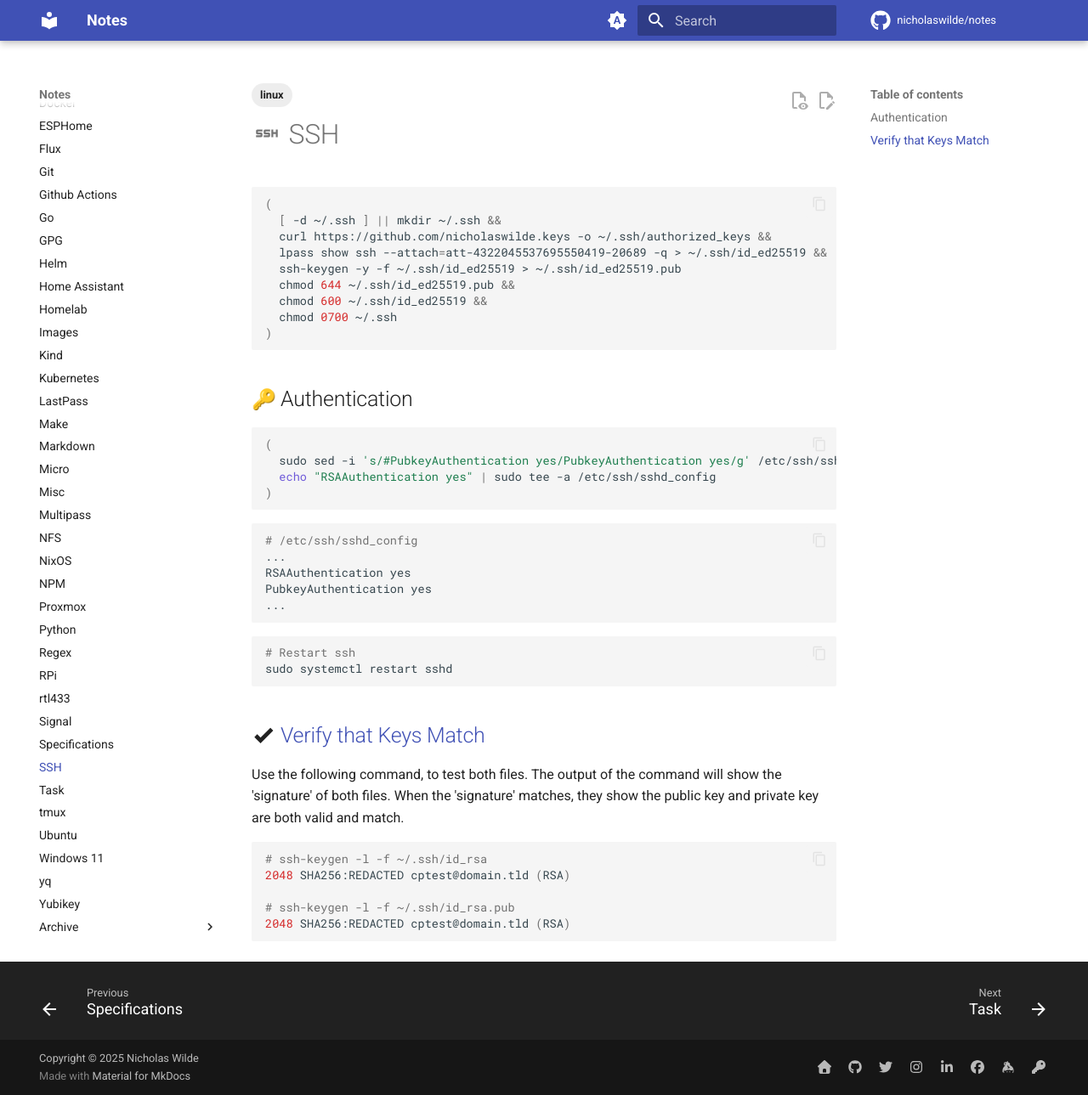
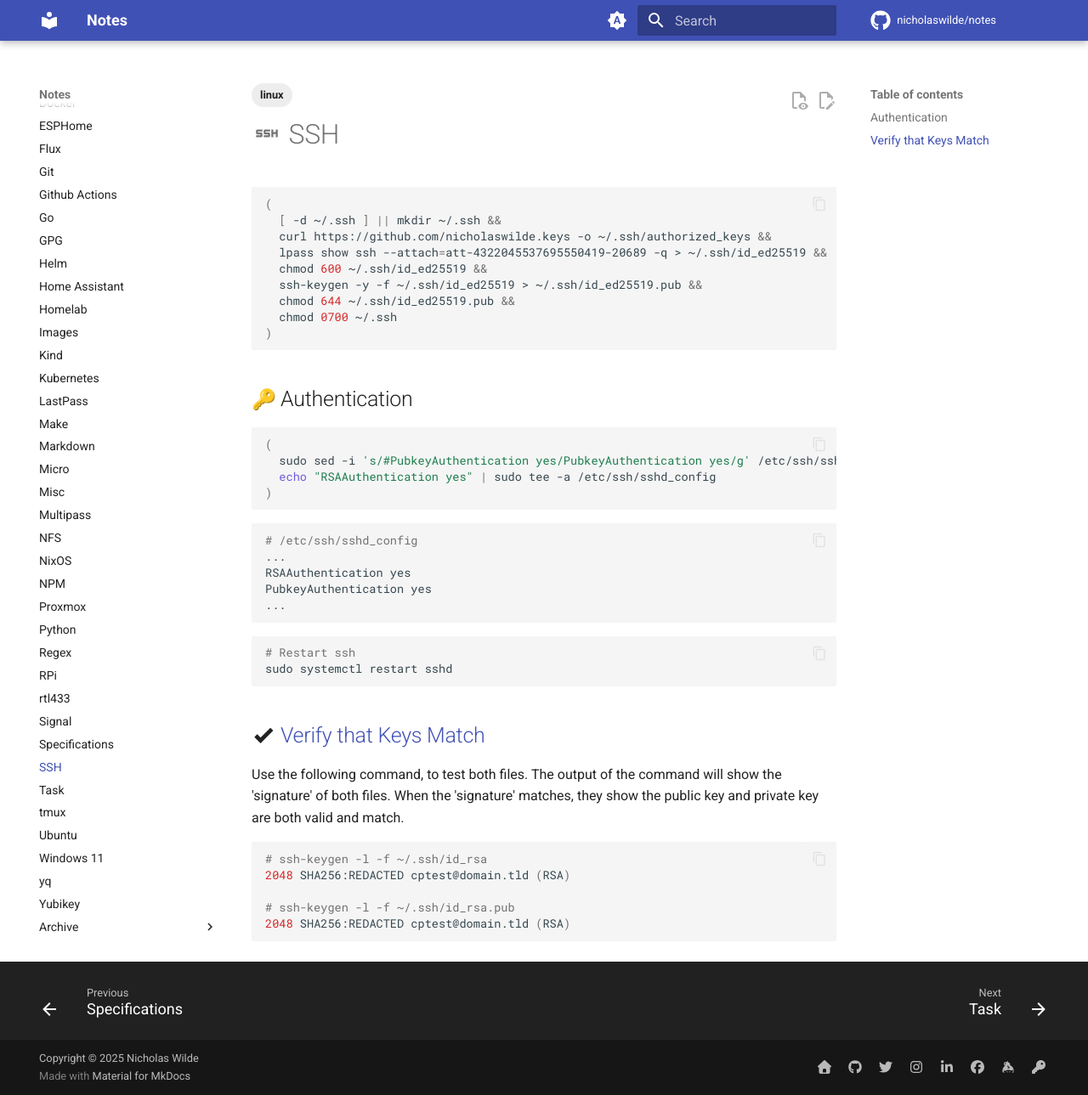
Before and after one commit to nicholaswilde/notes, an MkDocs documentation site: the page built from docs/ssh.md, in a window 1280 px wide and 1289 px high. Shown: the whole window at 85% size. Built offline with MkDocs 1.6.1 and Material for MkDocs 9.7.7, drawn with Linux system fonts in a browser that asks for light colours; emoji names are drawn with the system emoji font; comment, search, counter and statistics services are not loaded.

Commit message:
Update ssh.md

````diff
--- a/docs/ssh.md
+++ b/docs/ssh.md
@@ -9,9 +9,9 @@ tags:
   [ -d ~/.ssh ] || mkdir ~/.ssh &&
   curl https://github.com/nicholaswilde.keys -o ~/.ssh/authorized_keys &&
   lpass show ssh --attach=att-4322045537695550419-20689 -q > ~/.ssh/id_ed25519 &&
-  ssh-keygen -y -f ~/.ssh/id_ed25519 > ~/.ssh/id_ed25519.pub
+  chmod 600 ~/.ssh/id_ed25519 &&
+  ssh-keygen -y -f ~/.ssh/id_ed25519 > ~/.ssh/id_ed25519.pub &&
   chmod 644 ~/.ssh/id_ed25519.pub &&
-  chmod 600 ~/.ssh/id_ed25519 &&
   chmod 0700 ~/.ssh
 )
 ```
````
